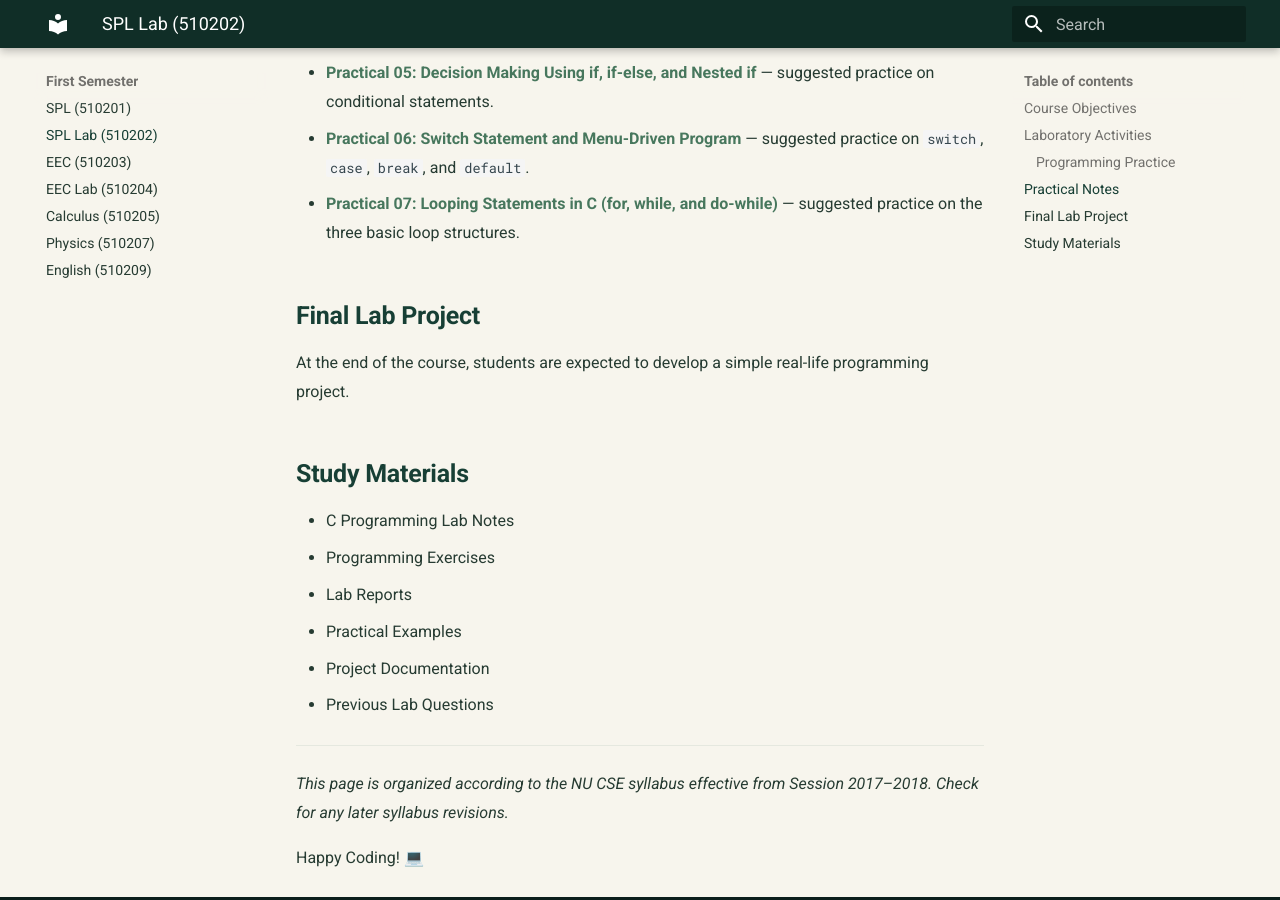
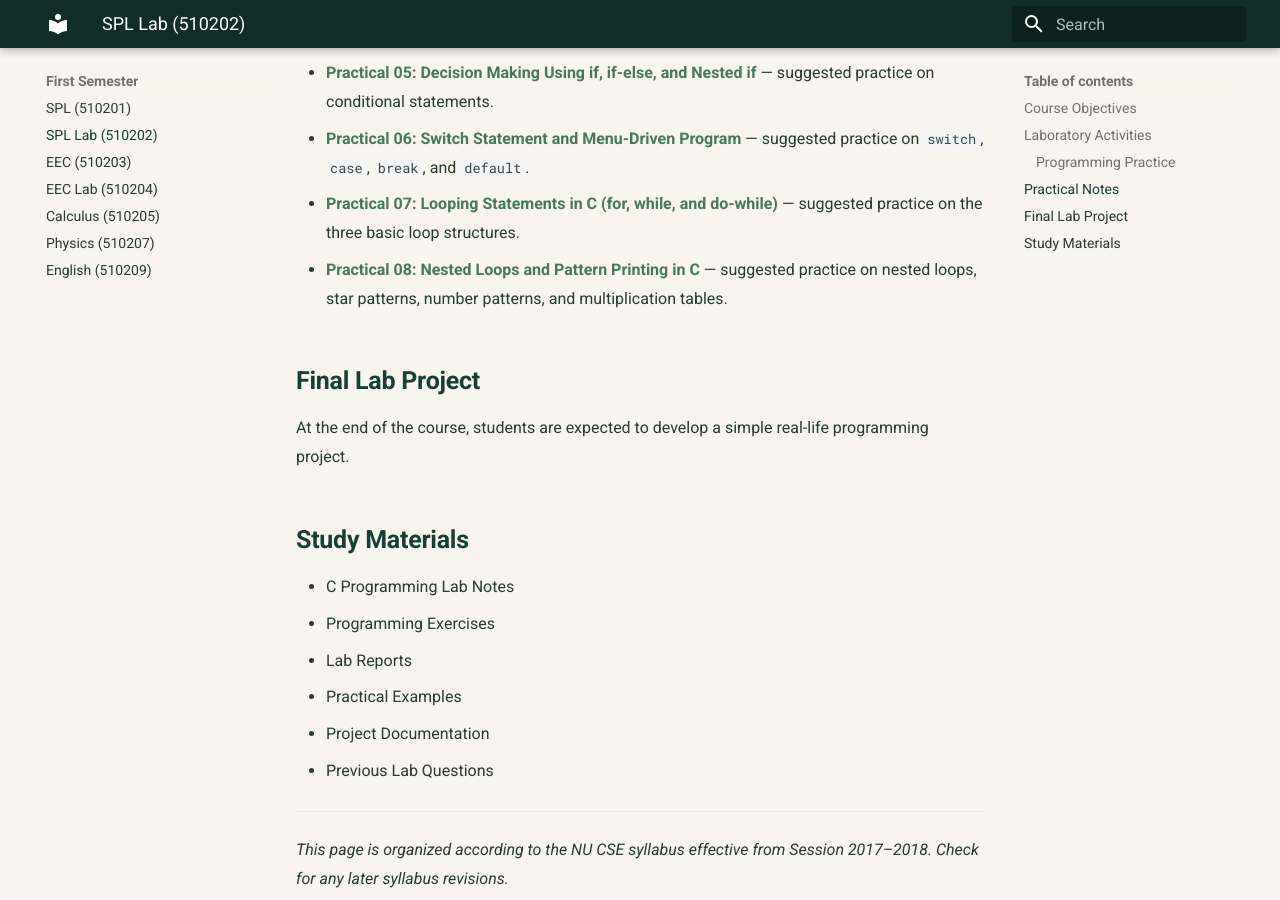
Before and after one commit to taimiyatahsin0-png/nu-cse-notes-store, an MkDocs documentation site: the page built from docs/subjects/spl-lab/index.md, in a window 1280 px wide and 900 px high, scrolled down 1463 px. Built offline with MkDocs 1.6.1 and Material for MkDocs 9.7.7, drawn with Linux system fonts in a browser that asks for light colours.

Commit message:
Add Practical 08 to SPL Lab index

```diff
--- a/docs/subjects/spl-lab/index.md
+++ b/docs/subjects/spl-lab/index.md
@@ -40,6 +40,7 @@ Students will regularly solve programming problems to improve their practical pr
 - [Practical 05: Decision Making Using if, if-else, and Nested if](05-decision-making-if-else.md) — suggested practice on conditional statements.
 - [Practical 06: Switch Statement and Menu-Driven Program](06-switch-statement-menu-driven.md) — suggested practice on `switch`, `case`, `break`, and `default`.
 - [Practical 07: Looping Statements in C (for, while, and do-while)](07-looping-statements-for-while-do-while.md) — suggested practice on the three basic loop structures.
+- [Practical 08: Nested Loops and Pattern Printing in C](08-nested-loops-pattern-printing.md) — suggested practice on nested loops, star patterns, number patterns, and multiplication tables.
 
 ## Final Lab Project
 
```
